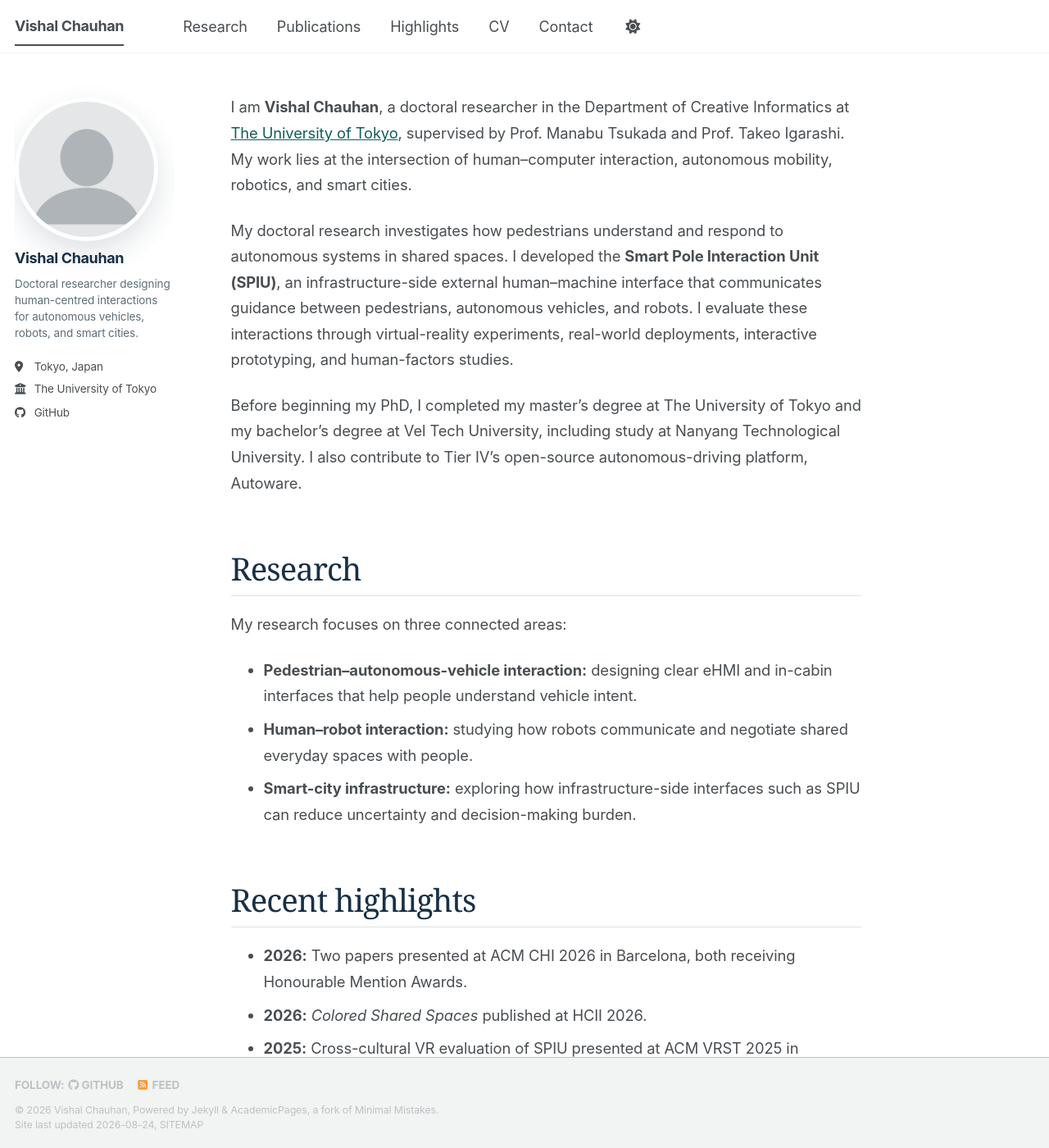
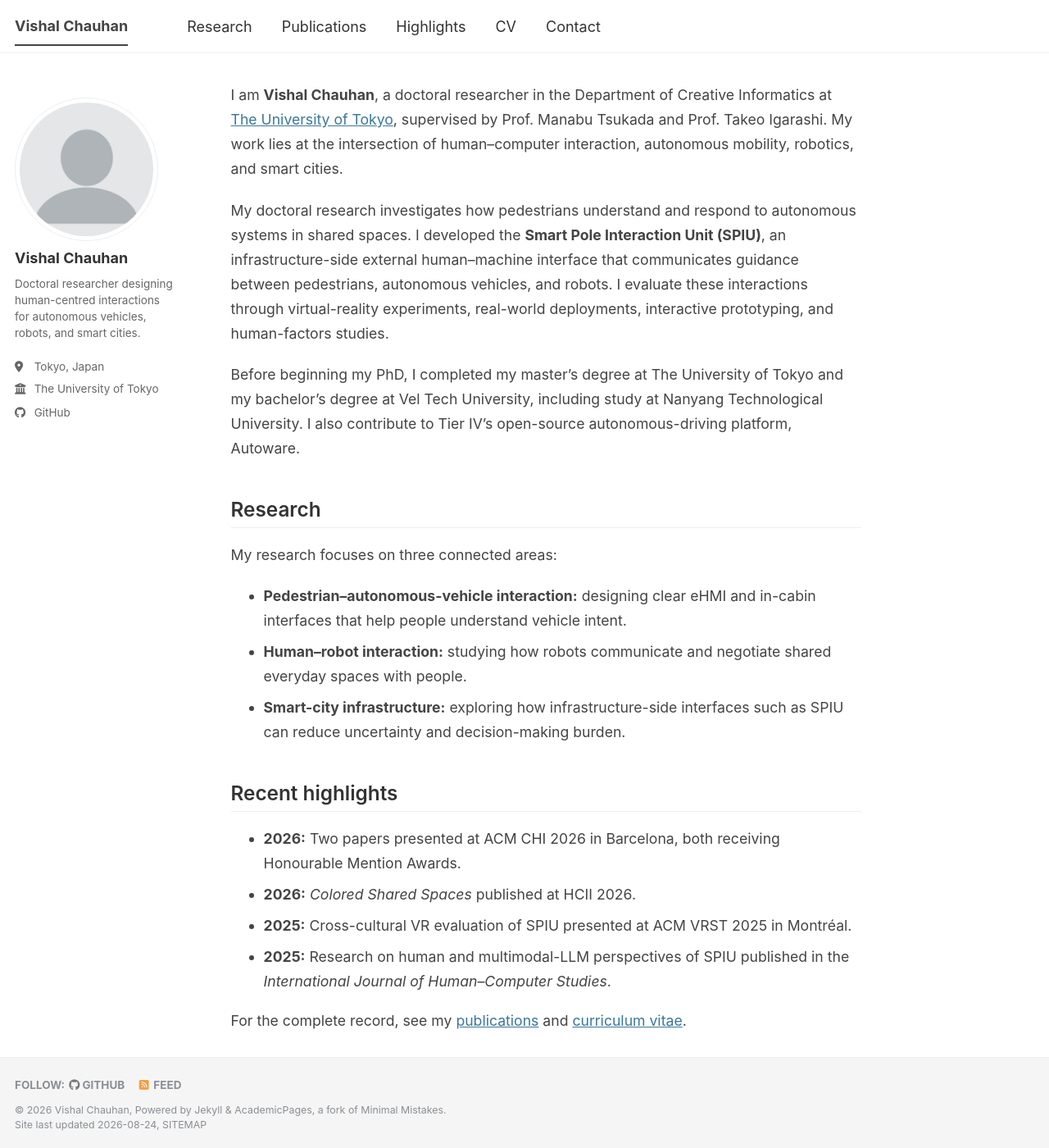
Before and after one commit to vishalchauhan-hi/academic-site-v2, a Jekyll site: the page built from _pages/about.md, in a window 1280 px wide and 1400 px high. Shown: the whole window at 82% size. Built offline with Jekyll 4.4.1, drawn with Linux system fonts in a browser that asks for light colours; a style sheet for code colours, icons or effects is not loaded.

Commit message:
Replace green visual system with a minimal white theme

```diff
--- a/assets/css/main.scss
+++ b/assets/css/main.scss
@@ -2,10 +2,7 @@
 ---
 
 /*
- * This file controls what is imported from /_sass
- *
- * Note that the files are processed in the order they are imported, so they are partly
-   sorted by the dependencies. Also, the first two lines of the file are required by Jekyll.
+ * AcademicPages imports.
  */
 
 @import
@@ -38,266 +35,103 @@
     "layout/json_cv"
 ;
 
-/* Vishal Chauhan — editorial academic identity layer
-   Keeps the Academic Pages structure while establishing a distinct visual system. */
-:root {
-  --vc-accent: #0f766e;
-  --vc-accent-dark: #115e59;
-  --vc-ink: #183047;
-  --vc-muted: #5c6d78;
-  --vc-surface: #f5f8f6;
-  --vc-card: #ffffff;
-  --vc-rule: #dbe5e1;
+/* Clean, permanently light academic presentation. */
+:root,
+html[data-theme="dark"] {
+  --global-base-color: #4f6878;
+  --global-bg-color: #ffffff;
+  --global-footer-bg-color: #f5f5f5;
+  --global-border-color: #eeeeee;
+  --global-dark-border-color: #d5d5d5;
+  --global-code-background-color: #fafafa;
+  --global-code-text-color: #333333;
+  --global-fig-caption-color: #666666;
+  --global-link-color: #39779a;
+  --global-link-color-hover: #24546f;
+  --global-link-color-visited: #39779a;
+  --global-masthead-link-color: #333333;
+  --global-masthead-link-color-hover: #111111;
+  --global-text-color: #444444;
+  --global-text-color-light: #777777;
+  --global-thead-color: #f5f5f5;
 }
 
-html[data-theme="dark"] {
-  --vc-accent: #5eead4;
-  --vc-accent-dark: #99f6e4;
-  --vc-ink: #e8f2f0;
-  --vc-muted: #a9bbb7;
-  --vc-surface: #14211f;
-  --vc-card: #192b28;
-  --vc-rule: #2e4944;
+html,
+body,
+.masthead,
+.greedy-nav,
+.masthead__menu-item {
+  background: #ffffff;
 }
 
 body {
-  letter-spacing: -0.006em;
+  color: #444444;
+  font-family: -apple-system, BlinkMacSystemFont, "Segoe UI", Helvetica, Arial, sans-serif;
 }
 
-.masthead {
-  background: color-mix(in srgb, var(--global-bg-color) 94%, transparent);
-  backdrop-filter: blur(12px);
+#theme-toggle {
+  display: none;
 }
 
-.masthead__menu-item--lg a {
-  color: var(--vc-ink);
-  letter-spacing: -0.02em;
+.masthead__menu-item--lg {
+  font-weight: 700;
 }
 
-.greedy-nav a:hover,
-.greedy-nav a:focus {
-  color: var(--vc-accent-dark);
-}
-
-.page__title {
-  max-width: 760px;
-  margin-bottom: 0.8rem;
-  color: var(--vc-ink);
-  font-family: Georgia, "Times New Roman", serif;
-  font-size: clamp(2.15rem, 5vw, 4rem);
-  font-weight: 500;
-  letter-spacing: -0.045em;
-  line-height: 1.03;
+.page__title:empty {
+  display: none;
 }
 
 .page__content {
-  font-size: 1.02rem;
-  line-height: 1.72;
+  max-width: 780px;
+  color: #444444;
+  font-size: 0.98rem;
+  line-height: 1.7;
+}
+
+.page__content p {
+  margin-bottom: 1.15rem;
 }
 
 .page__content h2 {
-  margin-top: 3.6rem;
-  padding-bottom: 0.55rem;
-  border-bottom: 1px solid var(--vc-rule);
-  color: var(--vc-ink);
-  font-family: Georgia, "Times New Roman", serif;
-  font-size: clamp(1.55rem, 3vw, 2.15rem);
-  font-weight: 500;
-  letter-spacing: -0.025em;
+  margin-top: 2.5rem;
+  margin-bottom: 1rem;
+  padding-bottom: 0.35rem;
+  border-bottom: 1px solid #eeeeee;
+  color: #333333;
+  font-family: -apple-system, BlinkMacSystemFont, "Segoe UI", Helvetica, Arial, sans-serif;
+  font-size: 1.35rem;
+  font-weight: 600;
+}
+
+.page__content li {
+  margin-bottom: 0.45rem;
 }
 
 .page__content a {
-  color: var(--vc-accent-dark);
+  color: #39779a;
 }
 
-.vc-kicker {
-  margin: 0 0 1.1rem;
-  color: var(--vc-accent-dark);
-  font-size: 0.72rem;
-  font-weight: 700;
-  letter-spacing: 0.13em;
-  text-transform: uppercase;
-}
-
-.vc-lede {
-  max-width: 760px;
-  margin-bottom: 1.3rem;
-  color: var(--vc-ink);
-  font-family: Georgia, "Times New Roman", serif;
-  font-size: clamp(1.25rem, 2.4vw, 1.65rem);
-  line-height: 1.48;
-}
-
-.vc-actions {
-  display: flex;
-  flex-wrap: wrap;
-  gap: 0.7rem;
-  margin: 1.7rem 0 0;
-}
-
-.page__content .vc-button {
-  display: inline-flex;
-  align-items: center;
-  min-height: 42px;
-  padding: 0.58rem 0.95rem;
-  border: 1px solid var(--vc-rule);
-  border-radius: 999px;
-  color: var(--vc-ink);
-  font-size: 0.82rem;
-  font-weight: 700;
-  text-decoration: none;
-  transition: transform 160ms ease, border-color 160ms ease, background 160ms ease;
-}
-
-.page__content .vc-button:hover {
-  border-color: var(--vc-accent);
-  transform: translateY(-1px);
-}
-
-.page__content .vc-button--primary {
-  border-color: var(--vc-accent-dark);
-  background: var(--vc-accent-dark);
-  color: #fff;
-}
-
-.vc-section-intro {
-  max-width: 720px;
-  color: var(--vc-muted);
-  font-size: 1.04rem;
-}
-
-.vc-card-grid {
-  display: grid;
-  grid-template-columns: repeat(3, minmax(0, 1fr));
-  gap: 0.9rem;
-  margin: 1.35rem 0 1rem;
-}
-
-.vc-card {
-  position: relative;
-  min-height: 270px;
-  padding: 1.25rem;
-  overflow: hidden;
-  border: 1px solid var(--vc-rule);
-  border-radius: 14px;
-  background: var(--vc-card);
-}
-
-.vc-card::after {
-  position: absolute;
-  right: -24px;
-  bottom: -34px;
-  width: 110px;
-  height: 110px;
-  border: 18px solid var(--vc-surface);
-  border-radius: 50%;
-  content: "";
-}
-
-.vc-card__number {
-  color: var(--vc-accent-dark);
-  font-family: ui-monospace, SFMono-Regular, Menlo, Monaco, Consolas, monospace;
-  font-size: 0.75rem;
-  font-weight: 700;
-}
-
-.vc-card .vc-card__label {
-  margin: 1.75rem 0 0.2rem;
-  color: var(--vc-muted);
-  font-size: 0.68rem;
-  font-weight: 700;
-  letter-spacing: 0.1em;
-  text-transform: uppercase;
-}
-
-.vc-card h3 {
-  margin: 0 0 0.65rem;
-  color: var(--vc-ink);
-  font-family: Georgia, "Times New Roman", serif;
-  font-size: 1.22rem;
-  font-weight: 500;
-}
-
-.vc-card p:last-child {
-  position: relative;
-  z-index: 1;
-  margin: 0;
-  color: var(--vc-muted);
-  font-size: 0.86rem;
-  line-height: 1.55;
-}
-
-.vc-methods {
-  display: flex;
-  flex-wrap: wrap;
-  gap: 0.55rem;
-  align-items: center;
-  padding: 0.9rem 0;
-  color: var(--vc-muted);
-  font-size: 0.76rem;
-}
-
-.vc-methods strong {
-  margin-right: 0.25rem;
-  color: var(--vc-ink);
-}
-
-.vc-methods span {
-  padding: 0.26rem 0.55rem;
-  border: 1px solid var(--vc-rule);
-  border-radius: 999px;
-}
-
-.vc-news {
-  border-top: 1px solid var(--vc-rule);
-}
-
-.vc-news__item {
-  display: grid;
-  grid-template-columns: 74px 1fr;
-  gap: 1rem;
-  padding: 0.95rem 0;
-  border-bottom: 1px solid var(--vc-rule);
-}
-
-.vc-news__item time {
-  color: var(--vc-accent-dark);
-  font-family: ui-monospace, SFMono-Regular, Menlo, Monaco, Consolas, monospace;
-  font-size: 0.76rem;
-  font-weight: 700;
-}
-
-.vc-news__item p {
-  margin: 0;
+.page__content a:hover,
+.page__content a:focus {
+  color: #24546f;
 }
 
 .author__avatar img {
-  border: 0;
-  box-shadow: 0 14px 34px rgba(24, 48, 71, 0.14);
+  border: 1px solid #eeeeee;
+  box-shadow: none;
 }
 
 .sidebar .author__name {
-  color: var(--vc-ink);
-  font-weight: 700;
-  letter-spacing: -0.02em;
+  color: #333333;
 }
 
-.author__bio {
-  color: var(--vc-muted);
+.author__bio,
+.author__urls {
+  color: #666666;
 }
 
-@media (max-width: 900px) {
-  .vc-card-grid {
-    grid-template-columns: 1fr;
-  }
-
-  .vc-card {
-    min-height: 0;
-  }
+.page__footer {
+  border-top: 1px solid #eeeeee;
+  background: #f5f5f5;
+  color: #8a8f93;
 }
-
-@media (prefers-reduced-motion: reduce) {
-  .page__content .vc-button {
-    transition: none;
-  }
-}
```
